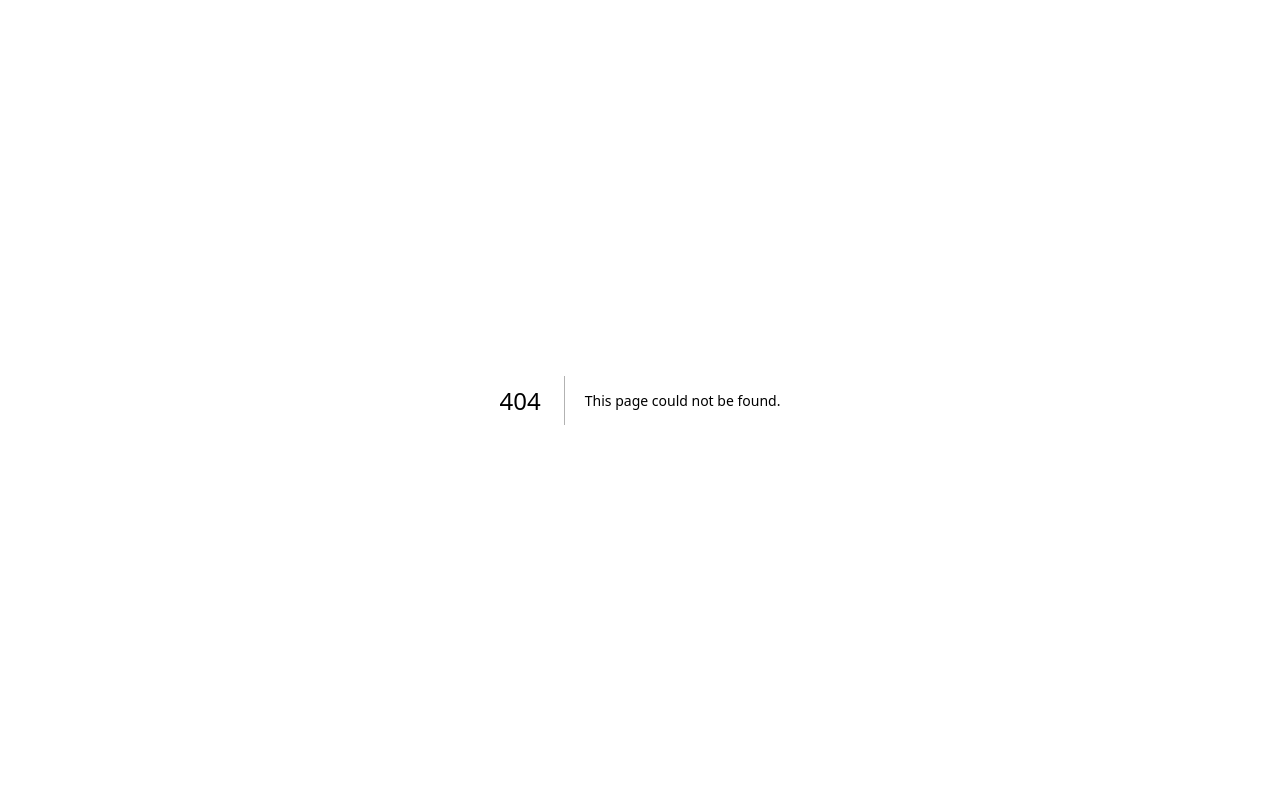
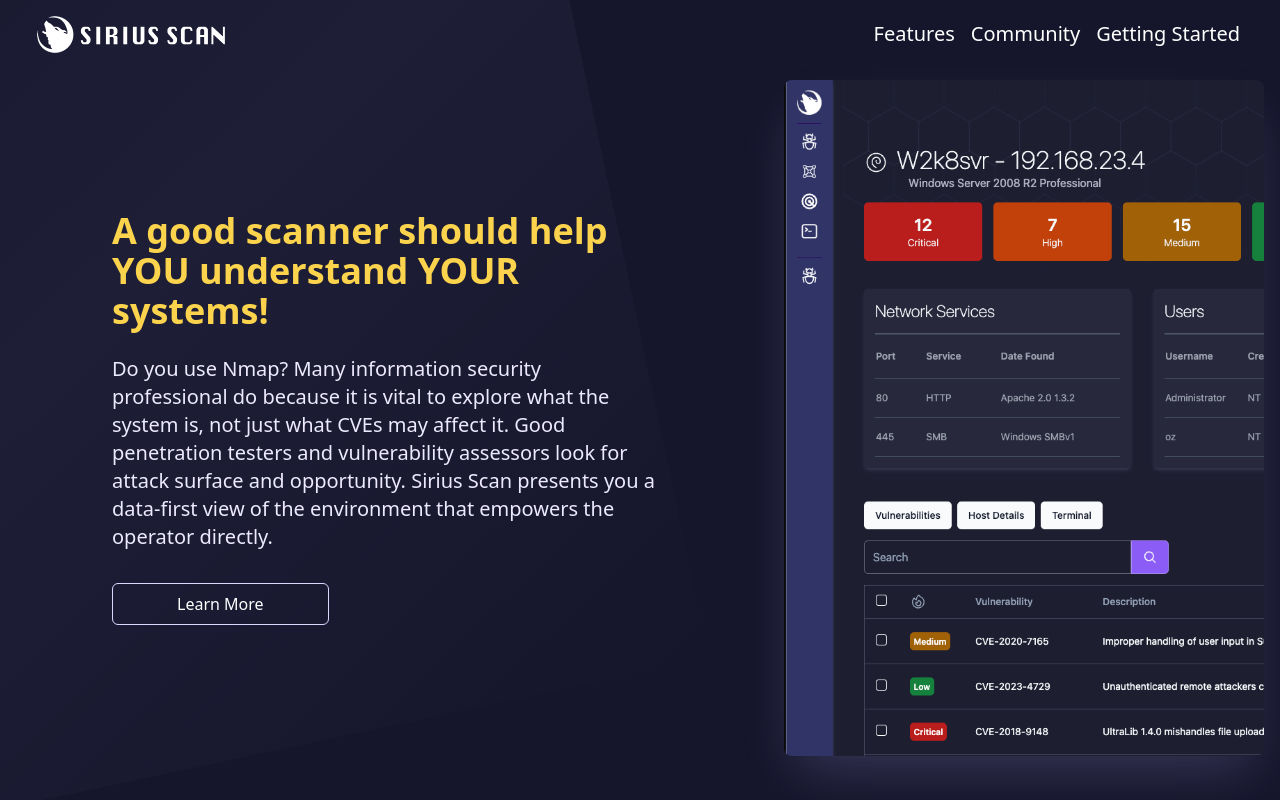
Before and after one commit to SiriusScan/website, a Next.js app: page /features in a window 1280 px wide. Before the commit this address had no page. Shown: the top 800 px of the page. Built offline with nearby package versions, Linux system fonts and the light colour scheme.

Commit message:
Features page

```diff
--- a/package.json
+++ b/package.json
@@ -17,6 +17,7 @@
     "next": "^13.4.19",
     "react": "18.2.0",
     "react-dom": "18.2.0",
+    "react-scroll-parallax": "^3.4.2",
     "react-typewriter-hook": "^1.0.2",
     "tailwind-merge": "^1.14.0",
     "tailwindcss-animate": "^1.0.7",
--- /dev/null
+++ b/src/components/CommunityHero.tsx
@@ -0,0 +1,12 @@
+import Link from "next/link";
+import React, { useState, useRef } from "react";
+
+const CommunityHero: React.FC = () => {
+  return (
+    <main className="container z-20 mx-auto px-4 pb-6 pt-20 text-white">
+
+    </main>
+  );
+};
+
+export default CommunityHero;
--- /dev/null
+++ b/src/components/FeaturesHero.tsx
@@ -0,0 +1,41 @@
+import Link from "next/link";
+import React, { useState, useRef } from "react";
+
+const FeaturesHero: React.FC = () => {
+  return (
+    <main className="container z-20 mx-auto px-4 pb-6 pt-20 text-white">
+      <div className="grid items-center justify-center gap-8 md:grid-cols-5">
+        {/* Text Section (2/3 width) */}
+        <div className="md:col-span-3 md:px-24">
+          <h1 className="mb-6 text-4xl font-bold text-amber-300">
+            A good scanner should help YOU understand YOUR systems!
+          </h1>
+          <p className="mb-8 text-xl font-light text-violet-100">
+            Do you use Nmap? Many information security professional do because
+            it is vital to explore what the system is, not just what CVEs may
+            affect it. Good penetration testers and vulnerability assessors look
+            for attack surface and opportunity. Sirius Scan presents you a
+            data-first view of the environment that empowers the operator
+            directly.
+          </p>
+          <Link href="https://github.com/SiriusScan/Sirius">
+            <button className="rounded-md border border-violet-200 px-16 py-2 text-white transition duration-300 hover:bg-white hover:text-violet-500 hover:shadow-lg">
+              Learn More
+            </button>
+          </Link>
+        </div>
+
+        {/* Image Section (1/3 width) */}
+        <div className="flex items-center justify-center md:col-span-2">
+          <img
+            src="/host-view.png"
+            alt="Sirius Scan Image"
+            className="max-h-full w-auto rounded-lg shadow-2xl shadow-violet-300/20"
+          />
+        </div>
+      </div>
+    </main>
+  );
+};
+
+export default FeaturesHero;
--- a/src/components/Header.tsx
+++ b/src/components/Header.tsx
@@ -8,7 +8,7 @@
 
   return (
     <header
-      className={`absolute w-full pt-4 text-white transition-all duration-300`}
+      className={`absolute z-30 w-full pt-4 text-white transition-all duration-300`}
     >
       <div className="container mx-auto flex items-center justify-between">
         <Link href="/">
@@ -28,7 +28,7 @@
           <Link href="/community">
             <span className="mx-2 hover:font-bold">Community</span>
           </Link>
-          <Link href="/start">
+          <Link href="https://github.com/SiriusScan/Sirius">
             <span className="mx-2 hover:font-bold">Getting Started</span>
           </Link>
         </div>
@@ -50,16 +50,16 @@
         </button>
       </div>
       {isOpen && (
-        <div className="top-full mx-auto mt-2 flex flex-col justify-end  border-b border-violet-100 bg-[#161b37] p-2 pb-16 text-xl text-violet-100 sm:hidden">
+        <div className="top-full mx-auto mt-2 flex flex-col justify-end  border-b border-violet-100 bg-[#161b37] p-2 pb-8 text-xl text-violet-100 sm:hidden">
           <Link href="/features">
             <span className="mx-2 my-2 block hover:font-bold">Features</span>
           </Link>
           <Link href="/community">
             <span className="mx-2 my-2 block hover:font-bold">Community</span>
           </Link>
-          <Link href="/docs">
+          <Link href="/start">
             <span className="mx-2 my-2 block hover:font-bold">
-              Documentation
+              Getting Started
             </span>
           </Link>
         </div>
--- a/src/pages/_app.tsx
+++ b/src/pages/_app.tsx
@@ -1,11 +1,23 @@
 import { type AppType } from "next/dist/shared/lib/utils";
-
+import Head from "next/head";
+import Footer from "~/components/Footer";
+import Header from "../components/Header";
 import "~/styles/globals.css";
 
 const MyApp: AppType = ({ Component, pageProps }) => {
   return (
     <>
+      <Head>
+        <title>Sirius Scan</title>
+        <meta
+          name="description"
+          content="Sirius Scan is an open-source General-Purpose Vulnerability Scanner."
+        />
+        <link rel="icon" href="/favicon.ico" />
+      </Head>
+      <Header />
       <Component {...pageProps} />
+      <Footer />
     </>
   );
 };
--- /dev/null
+++ b/src/pages/community.tsx
@@ -0,0 +1,21 @@
+// pages/features.tsx
+import Head from "next/head";
+import CommunityHero from "~/components/CommunityHero";
+
+export default function Features() {
+  return (
+    <>
+      <Head>
+        <title>Sirius Scan</title>
+        <meta
+          name="description"
+          content="Sirius Scan is an open-source General-Purpose Vulnerability Scanner."
+        />
+        <link rel="icon" href="/favicon.ico" />
+      </Head>
+      <main className="relative flex min-h-screen flex-col overflow-hidden bg-[#15162c]">
+        <CommunityHero />
+      </main>
+    </>
+  );
+}
--- /dev/null
+++ b/src/pages/features.tsx
@@ -0,0 +1,22 @@
+// pages/features.tsx
+import Head from "next/head";
+import FeaturesHero from "~/components/FeaturesHero";
+
+export default function Features() {
+  return (
+    <>
+      <Head>
+        <title>Sirius Scan</title>
+        <meta
+          name="description"
+          content="Sirius Scan is an open-source General-Purpose Vulnerability Scanner."
+        />
+        <link rel="icon" href="/favicon.ico" />
+      </Head>
+      <main className="relative flex min-h-screen flex-col overflow-hidden bg-[#15162c]">
+        <div className="absolute left-0 top-0 z-0 h-full w-full translate-x-[-50%] -rotate-45 transform bg-gradient-to-br from-transparent via-violet-300/5 to-transparent md:-rotate-12"></div>
+        <FeaturesHero />
+      </main>
+    </>
+  );
+}
--- a/src/pages/index.tsx
+++ b/src/pages/index.tsx
@@ -1,28 +1,16 @@
 // pages/index.tsx
-import Head from "next/head";
-import Header from "../components/Header";
 import IntroSection from "../components/IntroSection";
 import FeaturesSection from "~/components/FeaturesSection";
 import VGPTSection from "~/components/VGPTSection";
-import Footer from "~/components/Footer";
+
 
 export default function Home() {
   return (
     <>
-      <Head>
-        <title>Sirius Scan</title>
-        <meta
-          name="description"
-          content="Sirius Scan is an open-source General-Purpose Vulnerability Scanner."
-        />
-        <link rel="icon" href="/favicon.ico" />
-      </Head>
       <main className="flex min-h-screen flex-col bg-[#15162c]">
-        <Header />
         <IntroSection />
         <FeaturesSection />
         <VGPTSection />
-        <Footer />
       </main>
     </>
   );
--- a/src/styles/globals.css
+++ b/src/styles/globals.css
@@ -63,7 +63,6 @@
     --border: 217.2 32.6% 17.5%;
     --input: 217.2 32.6% 17.5%;
     --ring: 212.7 26.8% 83.9%;
-
   }
 }
 
@@ -75,3 +74,8 @@
     @apply bg-background text-foreground;
   }
 }
+:root {
+  color-scheme: dark;
+  scrollbar-width: thin;
+  scrollbar-color: var(--border) var(--background);
+}
```
Also changed, not shown: public/host-view.png (added), src/pages/start.tsx (added), 1 other file (tests, documents, lock files or other folders).
